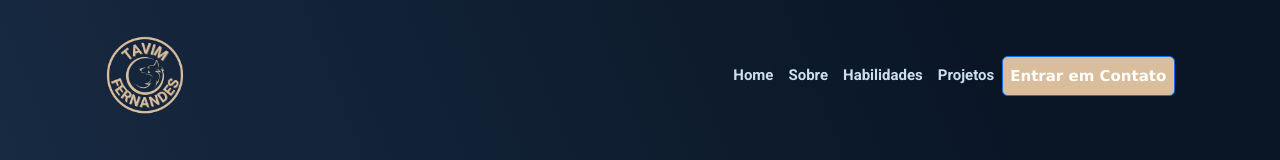
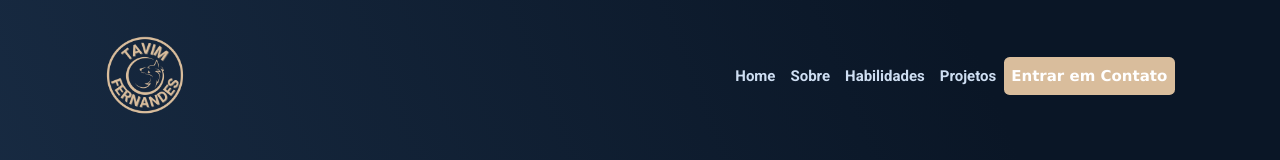
Before and after one commit to Tavimfernandes/tavimfernandes.github.io, a plain HTML site: page index.html in a window 1280 px wide. Shown: the top 160 px of the page. Drawn offline with nearby package versions, Linux system fonts and the light colour scheme.

Commit message:
Update style.css

```diff
--- a/assets/css/style.css
+++ b/assets/css/style.css
@@ -1,5 +1,5 @@
 /**
-CSS minha landing Page
+CSS landing Page
 **/
 
 /**
@@ -39,13 +39,14 @@ Header
 .cabecalho-menu {
     display: flex;
     gap: 32px;
-    width: 100%
+    width: 100%;
 }
 
 .cabecalho-menu-item {
     font-family: 'Roboto', sans-serif;
     color: #FFF2e7;
     font-size: 18px;
+    border: none!important;
 }
 
 .navbar-collapse {
```
